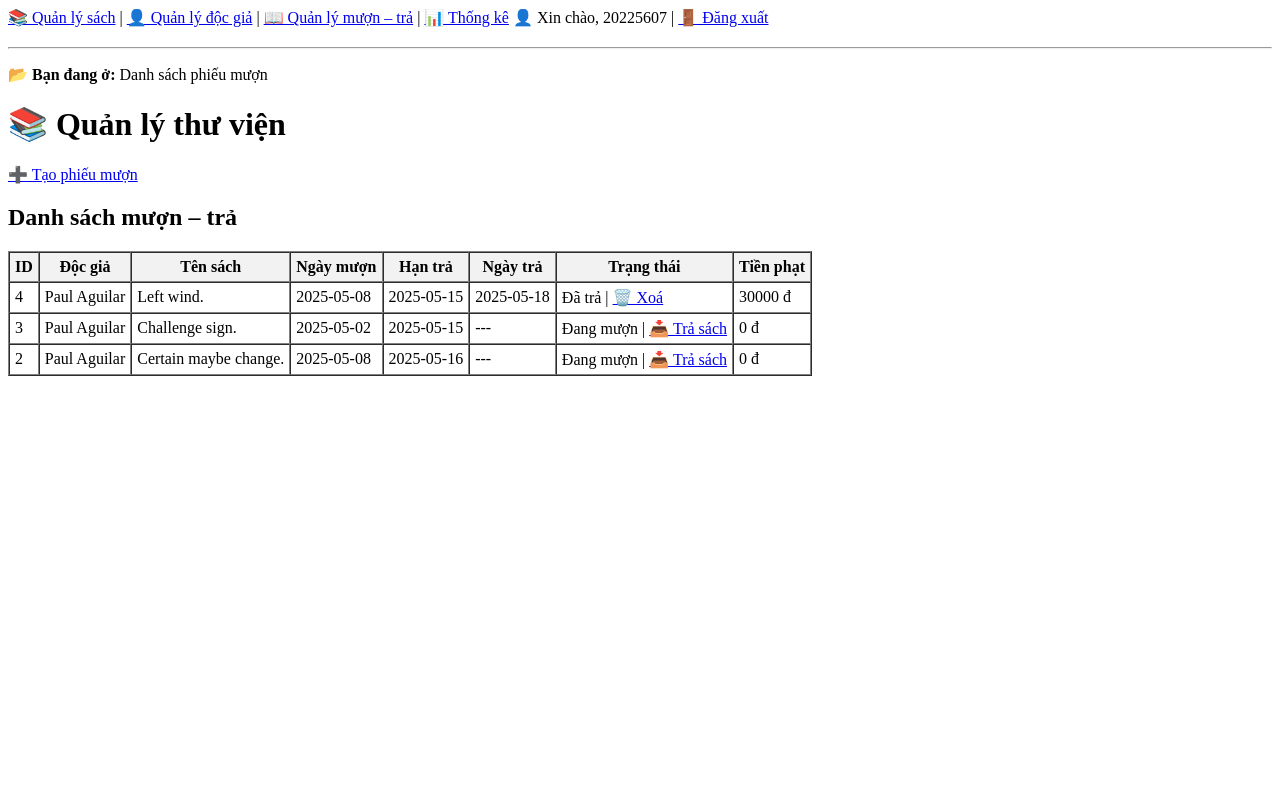
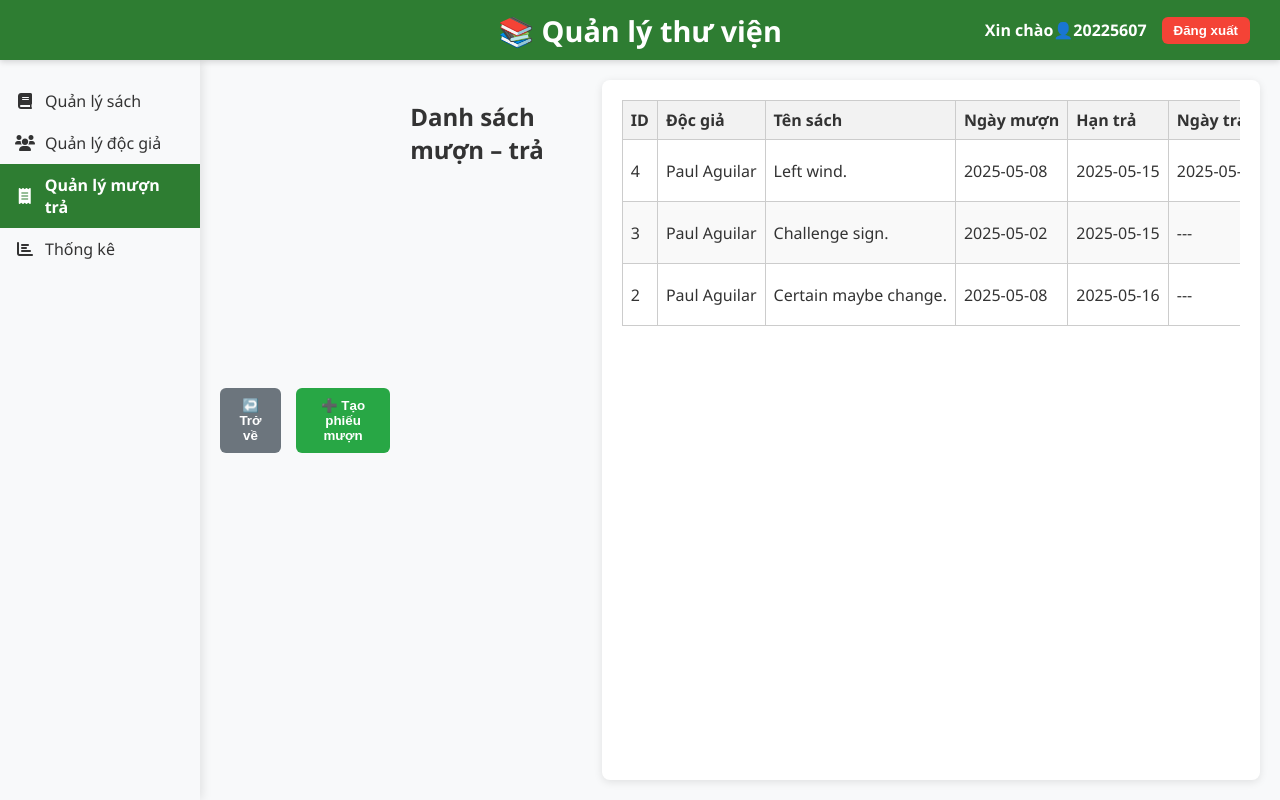
Before and after one commit to dat234/qltv, a Flask app: page /borrows in a window 1280 px wide. Run offline with Flask 3, Linux system fonts and the light colour scheme; a user stored in the database is signed in; data comes from the database, SQL or seed files in the repository.

Commit message:
Cập nhật

```diff
--- a/static/index.css
+++ b/static/index.css
@@ -258,81 +258,106 @@ main.main-content {
     background-color: #15c0bd;
 }
 
-/* Nội dung chính - trang sửa sách (edit.html) */
-main.content {
-    flex-grow: 1; /* Chiếm phần không gian còn lại */
-    padding: 20px;
-    overflow-y: auto; /* Cho phép cuộn dọc nếu nội dung dài */
-    display: flex; /* Sử dụng flexbox để căn giữa */
-    flex-direction: column; /* Sắp xếp các phần tử bên trong theo chiều dọc */
-    align-items: center; /* Căn giữa các phần tử theo chiều ngang */
-    justify-content: flex-start; /* Bắt đầu nội dung từ trên xuống */
+.show-all-button {
+    padding: 10px 20px;
+    background-color: #2e7d32; /* Màu nền giống nút Tìm */
+    border: none;
+    color: white;
+    border-radius: 6px;
+    cursor: pointer;
+    font-weight: 600;
+    transition: background-color 0.3s;
+    margin-left: 10px; /* Thêm khoảng cách bên trái */
+    text-decoration: none; /* Loại bỏ gạch chân nếu bạn muốn nó trông giống button hơn */
 }
 
-main.content form {
-    width: 80%; /* Điều chỉnh độ rộng của form */
-    max-width: 600px; /* Giới hạn độ rộng tối đa của form */
-    padding: 20px;
-    border: 1px solid #ccc;
-    border-radius: 8px;
-    background-color: #f9f9f9;
-    margin-top: 20px; /* Tạo khoảng cách với phần tiêu đề "Bạn đang ở:" */
+.show-all-button:hover {
+    background-color: #15bac0; /* Hiệu ứng hover giống nút Tìm */
 }
 
-main.content h2 {
-    text-align: center; /* Căn giữa tiêu đề "Sửa sách" */
+/* mượn trả */
+.borrow-actions {
+    display: flex;
+    gap: 15px;
     margin-bottom: 20px;
+    align-items: center;
 }
 
-main.content label {
-    display: block; /* Mỗi label trên một dòng */
-    margin-bottom: 5px;
-    font-weight: bold;
-}
-
-main.content input[type="text"],
-main.content input[type="number"] {
-    width: calc(100% - 12px); /* Để có khoảng trắng bên trong */
-    padding: 8px;
-    margin-bottom: 10px;
-    border: 1px solid #ddd;
-    border-radius: 4px;
-    box-sizing: border-box; /* Để padding không làm tăng kích thước phần tử */
-}
-
-main.content button[type="submit"],
-main.content a {
+.return-button, .add-button {
     padding: 10px 15px;
     border: none;
-    border-radius: 4px;
+    border-radius: 6px;
     cursor: pointer;
-    text-decoration: none;
-    display: inline-block;
-    margin-top: 10px;
-}
-
-main.content button[type="submit"] {
-    background-color: #007bff;
-    color: white;
+    font-weight: bold;
     transition: background-color 0.3s ease;
 }
 
-main.content button[type="submit"]:hover {
-    background-color: #0056b3;
+.return-button {
+    background-color: #6c757d; /* Màu xám */
+    color: white;
 }
 
-main.content a {
-    background-color: #6c757d;
-    color: white;
-    transition: background-color 0.3s ease;
-    margin-left: 10px;
-}
-
-main.content a:hover {
+.return-button:hover {
     background-color: #545b62;
 }
 
-main.content p strong {
-    display: block; /* "Bạn đang ở:" trên một dòng riêng */
-    margin-bottom: 10px;
+.add-button {
+    background-color: #28a745; /* Màu xanh lá cây */
+    color: white;
 }
+
+.add-button:hover {
+    background-color: #1e7e34;
+}
+
+.action-link {
+    display: inline-block;
+    padding: 8px 12px;
+    margin: 5px;
+    border-radius: 4px;
+    text-decoration: none;
+    font-size: 0.9em;
+    font-weight: bold;
+    transition: background-color 0.3s ease;
+}
+
+.return-link {
+    background-color: #2e7d32;
+    color: white;
+}
+
+.return-link:hover {
+    background-color: #15c0bd;
+}
+
+.delete-link {
+    background-color: #dc3545;
+    color: white;
+}
+
+.delete-link:hover {
+    background-color: #c82333;
+}
+
+/* Điều chỉnh bảng cho phù hợp màn hình hơn */
+.list-panel table {
+    width: 100%;
+    border-collapse: collapse;
+    overflow-x: auto; /* Thêm thanh cuộn ngang nếu bảng quá rộng */
+    display: block; /* Để overflow-x hoạt động */
+}
+
+.list-panel th, .list-panel td {
+    border: 1px solid #cccccc;
+    padding: 8px;
+    text-align: left;
+    white-space: nowrap; /* Ngăn chữ xuống dòng trong ô */
+}
+
+.list-panel th {
+    background-color: #f2f2f2;
+}
+
+.list-panel tr:nth-child(even) {
+    background-color: #f9f9f9;
+}
--- a/templates/borrows.html
+++ b/templates/borrows.html
@@ -3,32 +3,50 @@
 <head>
     <meta charset="UTF-8">
     <title>Quản lý thư viện</title>
+    <link rel="stylesheet" href="{{ url_for('static', filename='index.css') }}" />
+    <link
+        rel="stylesheet"
+        href="https://cdnjs.cloudflare.com/ajax/libs/font-awesome/6.0.0/css/all.min.css"
+    />
 </head>
 <body>
+    <header>
+        <div class="library-name">📚 Quản lý thư viện</div>
+        <div class="user-info">
+            <span> Xin chào👤{{ session.get('username') }}</span>
+            <button onclick="confirmLogout()">Đăng xuất</button>
+        </div>
+    </header>
+    <div class="content-wrapper">
+        <nav class="sidebar">
+            <a href="/" class="sidebar-item">
+                <i class="fas fa-book"></i>
+                <span>Quản lý sách</span>
+            </a>
+            <a href="/readers" class="sidebar-item">
+                <i class="fas fa-users"></i>
+                <span>Quản lý độc giả</span>
+            </a>
+            <a href="/borrows" class="sidebar-item active">
+                <i class="fas fa-receipt"></i>
+                <span>Quản lý mượn trả</span>
+            </a>
+            <a href="/stats" class="sidebar-item">
+                <i class="fas fa-chart-bar"></i>
+                <span>Thống kê</span>
+            </a>
+        </nav>
+       <main class="main-content">
 
-<div style="margin-bottom: 20px;">
-    <a href="/">📚 Quản lý sách</a> |
-    <a href="/readers">👤 Quản lý độc giả</a> |
-    <a href="/borrows">📖 Quản lý mượn – trả</a> |
-    <a href="/stats">📊 Thống kê</a>
-    {% if session.get('user_id') %}
-        👤 Xin chào, {{ session.get('username') }} |
-        <a href="#" onclick="confirmLogout()">🚪 Đăng xuất</a>
-
-    {% else %}
-        <a href="/login">🔐 Đăng nhập</a> |
-        <a href="/register">📝 Đăng ký</a>
-    {% endif %}
+    <div class="borrow-actions">
+        <button onclick="location.href='/borrows'" class="return-button">↩️ Trở về</button>
+        <button onclick="location.href='/borrow_form'" class="add-button">➕ Tạo phiếu mượn</button>
     </div>
 
-<hr>
-<p><strong>📂 Bạn đang ở:</strong> Danh sách phiếu mượn</p>
-
-<h1>📚 Quản lý thư viện</h1>
-<a href="/borrow_form">➕ Tạo phiếu mượn</a>
-
     <h2>Danh sách mượn – trả</h2>
-<table border="1" cellpadding="5" cellspacing="0">
+    <div class="list-panel">
+        <table>
+            <thead>
                 <tr style="background-color: #f2f2f2;">
                     <th>ID</th>
                     <th>Độc giả</th>
@@ -38,8 +56,10 @@
                     <th>Ngày trả</th>
                     <th>Trạng thái</th>
                     <th>Tiền phạt</th>
-
+                    <th>Hành động</th>
                 </tr>
+            </thead>
+            <tbody>
                 {% for b in borrows %}
                 <tr>
                     <td>{{ b[0] }}</td>
@@ -48,55 +68,22 @@
                     <td>{{ b[3] }}</td>
                     <td>{{ b[4] }}</td>
                     <td>{{ b[5] or '---' }}</td>
+                    <td>{{ b[6] }}</td>
+                    <td>{{ b[7] }} đ</td>
                     <td>
-    {{ b[6] }}
                         {% if b[6] == 'Đang mượn' %}
-        | <a href="/return_book/{{ b[0] }}" onclick="return confirm('Xác nhận trả sách?')">📥 Trả sách</a>
+                            <a href="/return_book/{{ b[0] }}" class="action-link return-link" onclick="return confirm('Xác nhận trả sách?')">📥 Trả</a>
                         {% elif b[6] == 'Đã trả' %}
-        | <a href="/delete_borrow/{{ b[0] }}" onclick="return confirm('Xoá phiếu mượn này?')">🗑️ Xoá</a>
+                            <a href="/delete_borrow/{{ b[0] }}" class="action-link delete-link" onclick="return confirm('Xoá phiếu mượn này?')">🗑️ Xóa</a>
                         {% endif %}
                     </td>
-
-    <td>{{ b[7] }} đ</td>
-
                 </tr>
-
                 {% endfor %}
+            </tbody>
         </table>
-<script>
-function confirmLogout() {
-    const confirmBox = document.createElement("div");
-    confirmBox.style.position = "fixed";
-    confirmBox.style.top = "50%";
-    confirmBox.style.left = "50%";
-    confirmBox.style.transform = "translate(-50%, -50%)";
-    confirmBox.style.background = "#fff";
-    confirmBox.style.border = "2px solid #16a34a";
-    confirmBox.style.padding = "30px";
-    confirmBox.style.borderRadius = "12px";
-    confirmBox.style.boxShadow = "0 10px 30px rgba(0, 0, 0, 0.15)";
-    confirmBox.style.zIndex = "9999";
-    confirmBox.style.textAlign = "center";
-    confirmBox.style.minWidth = "320px";
-    confirmBox.innerHTML = `
-        <p style="font-size: 16px; margin-bottom: 20px;">
-            <span style="font-size: 20px;">⚠️</span> Bạn có chắc chắn muốn đăng xuất?
-        </p>
-        <div style="display: flex; justify-content: center; gap: 20px;">
-            <button onclick="window.location.href='/logout'"
-                style="background-color: #10b981; color: white; padding: 10px 20px; border: none; border-radius: 8px; font-weight: bold; cursor: pointer;">
-                ✅ Có
-            </button>
-            <button onclick="this.closest('div').parentElement.remove()"
-                style="background-color: #ef4444; color: white; padding: 10px 20px; border: none; border-radius: 8px; font-weight: bold; cursor: pointer;">
-                ❌ Không
-            </button>
     </div>
-    `;
-    document.body.appendChild(confirmBox);
-}
-</script>
-
+</main>
+    </div>
 
 </body>
 </html>
--- a/templates/edit.html
+++ b/templates/edit.html
@@ -3,7 +3,7 @@
 <head>
     <meta charset="UTF-8" />
     <title>Quản lý thư viện</title>
-    <link rel="stylesheet" href="{{ url_for('static', filename='index.css') }}" />
+    <link rel="stylesheet" href="{{ url_for('static', filename='edit.css') }}" />
     <link
         rel="stylesheet"
         href="https://cdnjs.cloudflare.com/ajax/libs/font-awesome/5.15.4/css/all.min.css"
--- a/templates/index.html
+++ b/templates/index.html
@@ -43,6 +43,7 @@
         <main class="main-content">
             <div class="left-panel">
                 <section class="search-panel">
+                      <h3>Tìm kiếm sách</h3>
                     <form method="GET" action="/search" class="search-form">
                         <input
                             type="text"
@@ -50,6 +51,7 @@
                             placeholder="Tìm theo tên, tác giả, thể loại..."
                         />
                         <button type="submit">🔍 Tìm</button>
+                        <button onclick="location.href='/readers'" class="show-all-button">↩️ Trở về</button>
                     </form>
                 </section>
 
```
Also changed, not shown: static/edit.css (+122 -0 lines), templates/borrow_form.html (+36 -62 lines), templates/readers.html (+61 -68 lines), static/register.css (added). Lines whose indentation alone changed are shown as unchanged.
